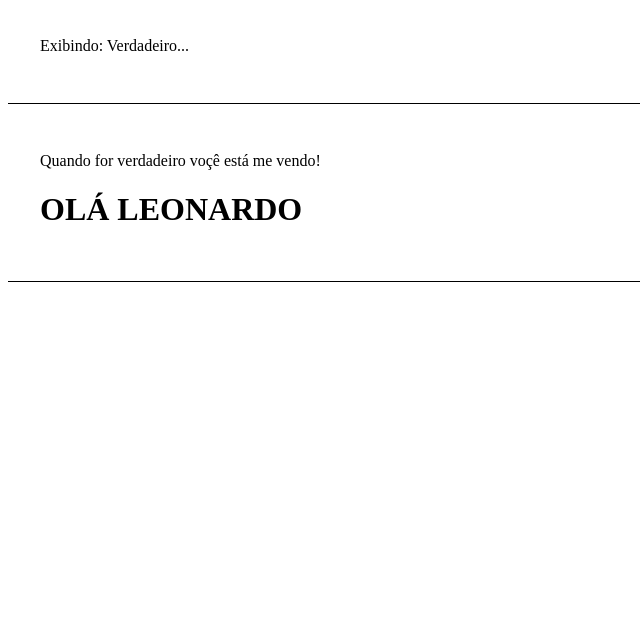
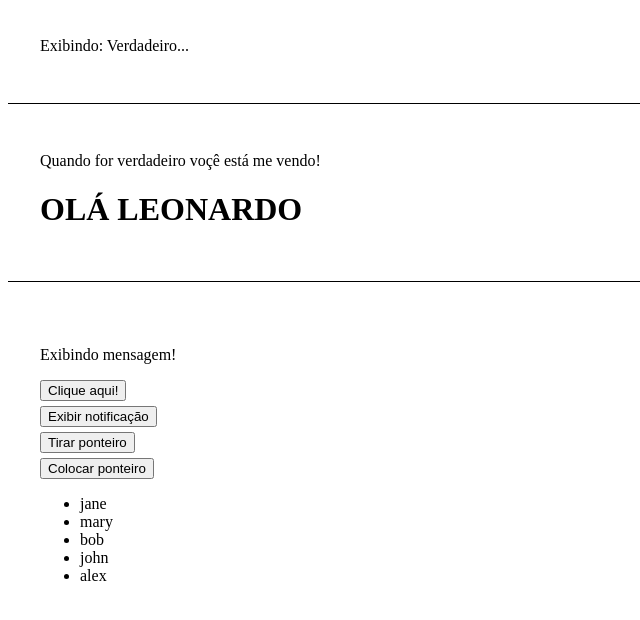
Before and after one commit to ssoaresleo/Angular, an Angular app: page / in a window 1280 px wide. Shown: the part 781-1401 px from the top of the page, without its empty margins (0-640 px from the left). Built offline with nearby package versions, Linux system fonts and the light colour scheme.

Commit message:
feat: add Events component

```diff
--- a/src/app/app.component.html
+++ b/src/app/app.component.html
@@ -8,4 +8,5 @@
 />
 
 <app-directives />
-<app-if-render/>
+<app-if-render />
+<app-events />
--- a/src/app/app.component.ts
+++ b/src/app/app.component.ts
@@ -4,11 +4,12 @@ import { FirstComponentComponent } from './components/first-component/first-comp
 import { ParentDataComponent, UserData } from './components/parent-data/parent-data.component';
 import { DirectivesComponent } from './components/directives/directives.component';
 import { IfRenderComponent } from './components/if-render/if-render.component';
+import { EventsComponent } from './components/events/events.component';
 
 @Component({
   selector: 'app-root',
   standalone: true,
-  imports: [RouterOutlet, FirstComponentComponent, ParentDataComponent, DirectivesComponent, IfRenderComponent],
+  imports: [RouterOutlet, FirstComponentComponent, ParentDataComponent, DirectivesComponent, IfRenderComponent, EventsComponent],
   templateUrl: './app.component.html',
   styleUrl: './app.component.scss',
 })
--- /dev/null
+++ b/src/app/components/events/events.component.html
@@ -0,0 +1,15 @@
+<div class="class">
+  <p *ngIf="show">Exibindo mensagem!</p>
+  <div class="button-list">
+    <button (click)="showMessage()">Clique aqui!</button>
+    <button (click)="showNotification()">Exibir notificação</button>
+    <!-- <button #Out (mouseout)="onMouseOut(Out)">Tirar ponteiro</button>
+    <button #Enter (mouseenter)="onMouseEnter(Enter)">Colocar ponteiro</button> -->
+
+    <button #Out (mouseout)="onMouseOut(Out)">Tirar ponteiro</button>
+    <button #Enter (mouseenter)="onMouseEnter(Enter)">Colocar ponteiro</button>
+  </div>
+  <ul>
+    <li *ngFor="let name of names">{{ name }}</li>
+  </ul>
+</div>
--- /dev/null
+++ b/src/app/components/events/events.component.scss
@@ -0,0 +1,7 @@
+.button-list {
+  display: flex;
+  flex-direction: column;
+  gap: 5px;
+  align-items: flex-start;
+  justify-content: flex-start;
+}
--- /dev/null
+++ b/src/app/components/events/events.component.ts
@@ -0,0 +1,32 @@
+import { CommonModule } from '@angular/common';
+import { Component } from '@angular/core';
+
+@Component({
+  selector: 'app-events',
+  standalone: true,
+  imports: [CommonModule],
+  templateUrl: './events.component.html',
+  styleUrl: './events.component.scss',
+})
+export class EventsComponent {
+  show: boolean = true;
+
+  names: string[] = ["jane", "mary", "bob", "john", "alex"];
+
+  showMessage() {
+    this.show = !this.show; //toggle
+    console.log('O estado do componente foi alterado!');
+  }
+
+  showNotification() {
+    alert('Botão clicado!');
+  }
+
+  onMouseEnter(hoverName: HTMLElement) {
+    hoverName.style.color = "green";
+  }
+
+  onMouseOut(hoverName: HTMLElement) {
+    hoverName.style.color = "blue";
+  }
+}
```
Also changed, not shown: 1 other file (tests, documents, lock files or other folders).
